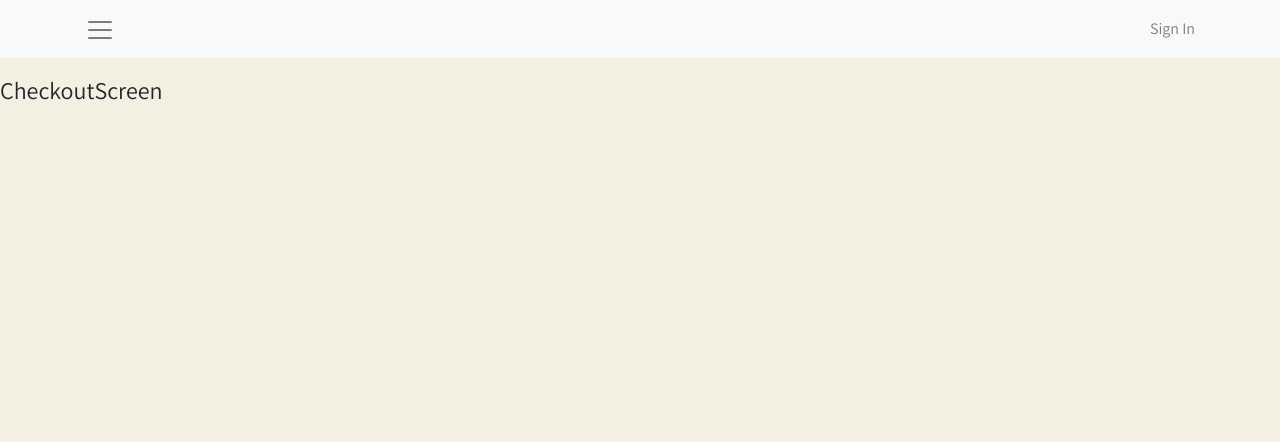
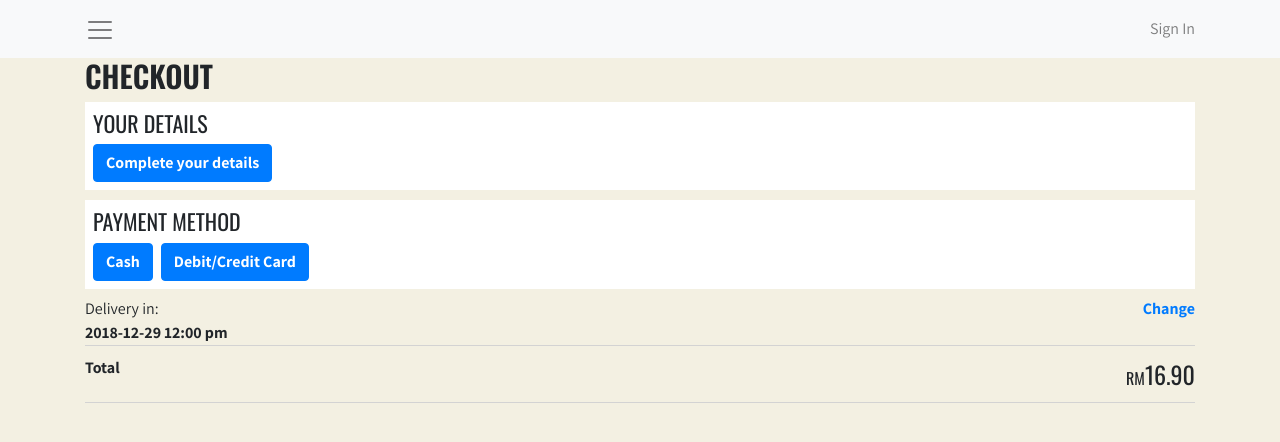
Before and after one commit to Chornay/reactjs_ordering_app, a React (Create React App) app: page /delivery/checkout in a window 1280 px wide. Shown: the top 442 px of the page. Built offline with nearby package versions, Linux system fonts and the light colour scheme.

Commit message:
prepare for change, payment succes

```diff
--- a/src/components/FluidButton.js
+++ b/src/components/FluidButton.js
@@ -5,7 +5,7 @@ class FluidButton extends Component {
     return (
       <div className="row" style={{ paddingTop: 8, paddingBottom: 8 }}>
         <div className="col">
-          <button onClick={this.props.onClick} type="button" className="btn btn-secondary btn-block" style={{ backgroundColor: "red" }} color="secondary" size="lg">{this.props.title}</button>
+          <button onClick={this.props.onClick} type="button" className="btn btn-secondary btn-block" style={{ backgroundColor: "red" }} color="secondary" size="lg"><span style={{fontWeight:400,fontFamily:'Oswald'}}>{this.props.title}</span></button>
         </div>
       </div>
     );
--- a/src/layouts/MainLayout.js
+++ b/src/layouts/MainLayout.js
@@ -61,12 +61,14 @@ class MainLayout extends Component {
                   paddingRight: 8
                 }}
               >
+                <a href='/delivery/cart' >
                 <span style={{ marginRight: 16 }}>
                   {this.props.counter}
                 </span>
                 <span style={{ textAlign: "right", fontWeight: "700" }}>
                   RM 10.00
                 </span>
+                </a>
               </div>
             </div>
           </div>
--- /dev/null
+++ b/src/screens/CheckoutPaymentSuccessfulScreen.js
@@ -0,0 +1,14 @@
+import React, { Component } from 'react'
+
+class CheckoutPaymentSuccessfulScreen extends Component {
+   render() {
+       return (
+           <div>
+               <h1>CheckoutPaymentSuccessfulScreen</h1>
+           </div>
+       );
+   }
+}
+
+
+export default CheckoutPaymentSuccessfulScreen;
--- a/src/screens/CheckoutScreen.js
+++ b/src/screens/CheckoutScreen.js
@@ -3,8 +3,45 @@ import React, { Component } from 'react'
 class CheckoutScreen extends Component {
    render() {
        return (
-           <div>
-               <h1>CheckoutScreen</h1>
+           <div className="container">
+               <h1>CHECKOUT</h1>
+
+               <div style={{backgroundColor:'white', padding:8}}>
+                  <h2>YOUR DETAILS</h2>
+                  <a className="btn btn-primary" style={{fontWeight:'900',color:'white'}} href='/delivery/user-detail'>Complete your details</a>
+               </div>
+
+               <div style={{height:10}}/>
+
+               <div style={{backgroundColor:'white', padding:8}}>
+                  <h2>PAYMENT METHOD</h2>
+                  <a className="btn btn-primary" style={{fontWeight:'900',marginRight:8}} href="/delivery/cash-change">Cash</a>
+
+                  <button className="btn btn-primary" style={{fontWeight:'900'}}>Debit/Credit Card</button>
+               </div>
+
+               <div style={{display:'flex', justifyContent:'space-between',paddingTop:8}}>
+                <div>
+                    <span>Delivery in:</span>
+                    <br/>
+                    <span style={{fontWeight:'700'}}>2018-12-29 12:00 pm</span>
+                </div>
+                <div>
+                    <a href='/delivery/order-option' ><span style={{fontWeight:'900'}}>Change</span></a>
+                </div>
+                </div>
+
+                <div>
+
+                {/* Total */}
+                <div style={{ width: '100%', backgroundColor: 'lightGray', height: 1, marginBottom: 10 }} />
+                <div style={{ display: 'flex', justifyContent: 'space-between' }}>
+                    <span style={{fontWeight:'900'}}>Total</span>
+                    <span className="big-price">RM<span style={{fontSize:24}}>16.90</span></span>
+                </div>
+                <div style={{ width: '100%', backgroundColor: 'lightGray', height: 1, marginTop: 10 }} />
+                </div>
+
            </div>
        );
    }
--- a/src/screens/OrderDetailsScreen.js
+++ b/src/screens/DeliveryCartScreen.js
@@ -2,36 +2,43 @@ import React, { Component } from 'react'
 import FluidButton from '../components/FluidButton';
 import FluidSecondaryButton from '../components/FluidSecondaryButton';
 
-class OrderDetailsScreen extends Component {
+class DeliveryCartScreen extends Component {
 
   render() {
     return (
 
       <div className="container">
-
-        <span>Delivery in:</span>
-        <br/>
-        <span style={{fontWeight:'700'}}>2018-12-29 12:00 pm</span>
+        <div style={{display:'flex', justifyContent:'space-between',paddingTop:8}}>
+          <div>
+            <span>Delivery in:</span>
+            <br/>
+            <span style={{fontWeight:'700'}}>2018-12-29 12:00 pm</span>
+          </div>
+          <div>
+            <a href='/delivery/order-option' ><span style={{fontWeight:'900'}}>Change</span></a>
+          </div>
+        </div>
 
         <div style={{ width: '100%', backgroundColor: 'lightGray', height: 1, marginTop: 10 }} />
-
-        {/* Order items */}
-        <div>
-          <span><strong>Spicy Gohujang Crunch 2-pc Combo</strong></span>
-          <ul>
-            <li>Helo</li>
-            <li>Helo</li>
-            <li>Helo</li>
-            <li>Helo</li>
-          </ul>
-
-        </div>
 
         {this.renderTotal()}
 
         <FluidButton onClick={()=>{this.props.history.push('/delivery/checkout')}} title="PROCEED TO PAYMENT" />
 
         <FluidSecondaryButton title="Add more Food"/>
+
+
+        {/* Order items */}
+        <div style={{backgroundColor:'white', padding:8}}>
+          <span><strong>Spicy Gohujang Crunch 2-pc Combo</strong></span>
+          <ul>
+            <li>2 Original Recipe Chicken</li>
+            <li>1 Coeslaw (R)</li>
+            <li>1 Whipped Potato</li>
+            <li>1 Pepsi</li>
+          </ul>
+
+        </div>
 
         {this.renderTotal()}
 
@@ -56,4 +63,4 @@ class OrderDetailsScreen extends Component {
 
 }
 
-export default OrderDetailsScreen;
+export default DeliveryCartScreen;
--- /dev/null
+++ b/src/screens/DeliveryOptionsScreen.js
@@ -0,0 +1,14 @@
+import React, { Component } from 'react'
+
+class DeliveryOptionScreen extends Component {
+   render() {
+       return (
+           <div>
+               <h1>Delivery Option Screen</h1>
+           </div>
+       );
+   }
+}
+
+
+export default DeliveryOptionScreen;
--- /dev/null
+++ b/src/screens/DeliveryPrepareForChangeScreen.js
@@ -0,0 +1,22 @@
+import React, { Component } from 'react'
+
+class DeliveryPrepareForChangeScreen extends Component {
+   render() {
+       return (
+           <div className="container">
+           <div style={{display:'flex',flexDirection:'column'}}>
+               <h1>Prepare For Change</h1>
+               <a className="btn btn-primary" href="/delivery/order-success">
+               RM 50</a>
+               <button className="btn btn-primary">
+               RM 100</button>
+               <button className="btn btn-primary">
+               No Change Needed</button>
+           </div>
+           </div>
+       );
+   }
+}
+
+
+export default DeliveryPrepareForChangeScreen;
--- /dev/null
+++ b/src/screens/DeliveryUserDetailsScreen.js
@@ -0,0 +1,40 @@
+import React, { Component } from 'react'
+import FluidButton from '../components/FluidButton';
+
+class DeliveryUserDetailsScreen extends Component {
+   render() {
+       return (
+           <div className="container">
+              <form className="col-md-8 mx-auto" style={{paddingTop:8}}>
+
+                <label>First Name</label>
+                <input className="form-control" />
+
+                <label>Last Name</label>
+                <input className="form-control" />
+
+                <label>Email</label>
+                <input className="form-control" />
+
+                <label>Phone Number</label>
+                <input className="form-control" />
+
+                <label>Delivery to</label>
+                <input className="form-control" />
+
+
+              </form>
+
+              <div style={{height:20}}/>
+
+              <FluidButton title="CONFIRM" style={{padding:20}}/>
+
+              <div style={{height:20}}/>
+
+           </div>
+       );
+   }
+}
+
+
+export default DeliveryUserDetailsScreen;
--- a/src/screens/ForOneMenuScreen.js
+++ b/src/screens/ForOneMenuScreen.js
@@ -13,7 +13,6 @@ import StartMyOrderButton from "../components/StartMyOrderButton";
 import AutoFitImage from 'react-image-autofit-frame';
 
 
-const allowedSrcWidths = [200, 300, 400, 500];
 
 class ForOneMenuScreen extends Component {
   constructor(props) {
@@ -51,7 +50,7 @@ class ForOneMenuScreen extends Component {
           </div>
 
           {/* Title */}
-          <h3 style={{ textAlign: "left", padding: 0, marginTop: 16 }}>MEALS FOR ONE</h3>
+          <h1 style={{ textAlign: "left", padding: 0, marginTop: 16 }}>MEALS FOR ONE</h1>
 
           {/* Contents */}
           <div className="row" style={{ padding: 8 }}>
@@ -66,9 +65,9 @@ class ForOneMenuScreen extends Component {
   renderMeals() {
     return this.state.data.map(meal => {
       return (
-        <div className="col-6 item-meal" style={{ padding: 3 }} key={meal.slug}>
+        <div className="col-6 item-meal" style={{ padding: 3}} key={meal.slug}>
           <Link to={"/menu/for-one/" + meal.slug}>
-            <div className="card">
+            <div className="card" style={{ borderWidth:0, borderRadius:0 }}>
               <div className="thumbnail" style={{height:200, overflow:'hidden'}}>
                 <img
                   className=""
--- a/src/screens/MenuListScreen.js
+++ b/src/screens/MenuListScreen.js
@@ -10,7 +10,7 @@ class MenuListScreen extends Component {
         <div className="container">
         <StartMyOrderButton />
 
-        <h3 style={{ textAlign: 'left', padding: 20 }}>Chicken Meals</h3>
+        <h2>CHICKEN MEALS</h2>
 
 
         <div className="row">
@@ -18,7 +18,7 @@ class MenuListScreen extends Component {
             <a href="/menu/item/2-pc-combo">
               <div className="card" >
                 <div className="card-body">
-                  <img top style={{ width: 150 }} src={require('../images/chicken_meal.jpeg')} />
+                  <img top style={{ width: 150 }} src={require('../images/chicken_meal.jpeg')} alt=""/>
                   2-PC COMBO
                </div>
               </div>
--- a/src/styles/App.css
+++ b/src/styles/App.css
@@ -1,6 +1,6 @@
 @import url('https://fonts.googleapis.com/css?family=Open+Sans');
 @import url('https://fonts.googleapis.com/css?family=Assistant:400,700');
-
+@import url('https://fonts.googleapis.com/css?family=Oswald:400,600');
 
 body{
   background-color:rgb(243, 240, 226);
@@ -8,13 +8,19 @@ body{
 }
 
 h1{
-  margin-top: 18px;
-  font-size: 24px;
+  /* margin-top: 18px; */
+  /* margin-left: 16px; */
+  font-size: 30px;
+  font-family: 'Oswald';
+  font-weight: 600;
 }
 
 h2{
-  margin-top: 18px;
-  font-size: 20px;
+  /* margin-top: 18px; */
+  /* margin-left: 16px; */
+  font-size: 22px;
+  font-family: 'Oswald';
+  font-weight: 500;
 }
 
 /* .parent {
@@ -57,8 +63,14 @@ img {
 
 /* Pricing */
 
-@import url('https://fonts.googleapis.com/css?family=Oswald');
+
 
 .big-price{
   font-family: 'Oswald';
 }
+
+label {
+  margin-top:10px;
+  margin-bottom:0px;
+  font-weight: 900;
+}
```
Also changed, not shown: src/App.js (+14 -2 lines).
